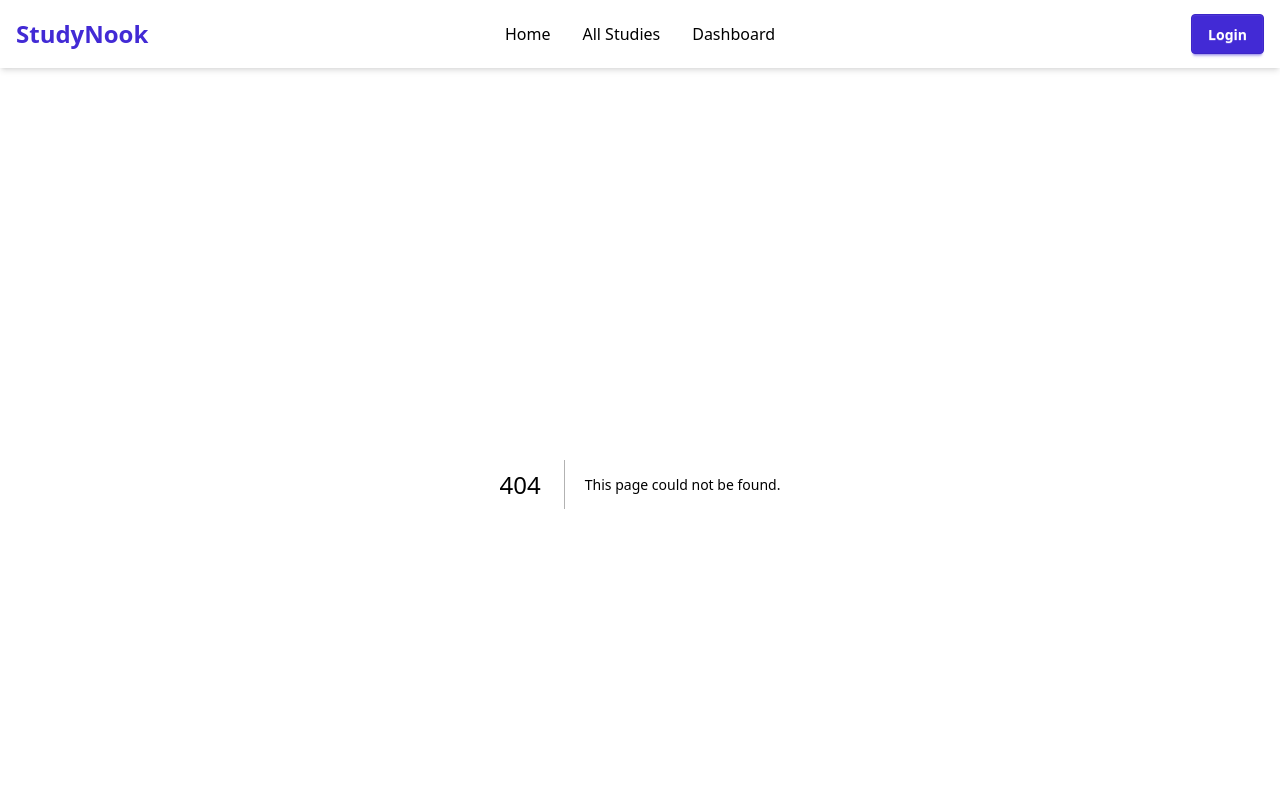
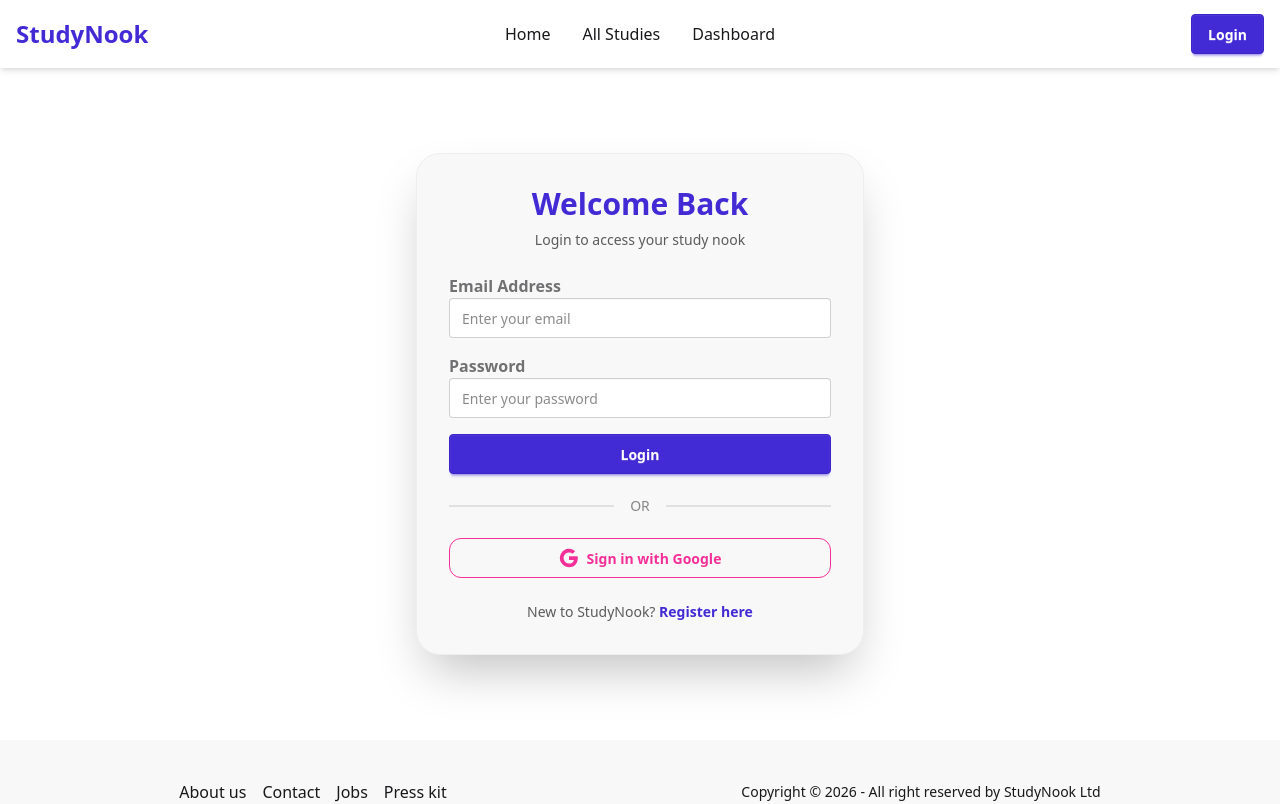
Before and after one commit to shahriarahmed02/B13-Assignment-9-clientside, a Next.js app: page /Login in a window 1280 px wide. Before the commit this address had no page. Shown: the top 804 px of the page. Built offline with nearby package versions, Linux system fonts and the light colour scheme.

Commit message:
Create structured Login and Register page UI

```diff
--- /dev/null
+++ b/src/app/Login/page.jsx
@@ -0,0 +1,59 @@
+'use client';
+import Link from 'next/link';
+
+const LoginPage = () => {
+    const handleLogin = (e) => {
+        e.preventDefault();
+        // Firebase login logic will go here
+    };
+
+    const handleGoogleSignIn = () => {
+        // Firebase Google Sign-In logic will go here
+    };
+
+    return (
+        <div className="min-h-[80vh] flex items-center justify-center bg-base-100 px-4">
+            <div className="card w-full max-w-md shadow-2xl bg-base-200 border border-base-300 p-6 md:p-8 rounded-3xl">
+                <h2 className="text-3xl font-extrabold text-center text-primary mb-2">Welcome Back</h2>
+                <p className="text-sm text-center text-base-content/70 mb-6">Login to access your study nook</p>
+
+                <form onSubmit={handleLogin} className="space-y-4">
+                    <div className="form-control">
+                        <label className="label">
+                            <span className="label-text font-semibold">Email Address</span>
+                        </label>
+                        <input type="email" placeholder="Enter your email" className="input input-bordered w-full" required />
+                    </div>
+                    <div className="form-control">
+                        <label className="label">
+                            <span className="label-text font-semibold">Password</span>
+                        </label>
+                        <input type="password" placeholder="Enter your password" className="input input-bordered w-full" required />
+                    </div>
+                    <div className="form-control mt-4">
+                        <button type="submit" className="btn btn-primary text-white w-full">Login</button>
+                    </div>
+                </form>
+
+                <div className="divider my-6 text-sm text-base-content/50">OR</div>
+
+                <button onClick={handleGoogleSignIn} className="btn btn-outline btn-secondary w-full flex items-center justify-center gap-2 rounded-xl">
+                    <svg className="w-5 h-5" viewBox="0 0 24 24">
+                        <path fill="currentColor" d="M22.56 12.25c0-.78-.07-1.53-.2-2.25H12v4.26h5.92c-.26 1.37-1.04 2.53-2.21 3.31v2.77h3.57c2.08-1.92 3.28-4.74 3.28-8.09z" />
+                        <path fill="currentColor" d="M12 23c2.97 0 5.46-.98 7.28-2.66l-3.57-2.77c-.98.66-2.23 1.06-3.71 1.06-2.86 0-5.29-1.93-6.16-4.53H2.18v2.84C3.99 20.53 7.7 23 12 23z" />
+                        <path fill="currentColor" d="M5.84 14.09c-.22-.66-.35-1.36-.35-2.09s.13-1.43.35-2.09V7.06H2.18C1.43 8.55 1 10.22 1 12s.43 3.45 1.18 4.94l2.85-2.22.81-.63z" />
+                        <path fill="currentColor" d="M12 5.38c1.62 0 3.06.56 4.21 1.64l3.15-3.15C17.45 2.09 14.97 1 12 1 7.7 1 3.99 3.47 2.18 7.06l3.66 2.84c.87-2.6 3.3-4.53 6.16-4.53z" />
+                    </svg>
+                    Sign in with Google
+                </button>
+
+                <p className="text-sm text-center text-base-content/70 mt-6">
+                    New to StudyNook?{' '}
+                    <Link href="/register" className="text-primary font-bold hover:underline">Register here</Link>
+                </p>
+            </div>
+        </div>
+    );
+};
+
+export default LoginPage;
--- /dev/null
+++ b/src/app/Register/page.jsx
@@ -0,0 +1,55 @@
+'use client';
+import Link from 'next/link';
+
+const RegisterPage = () => {
+    const handleRegister = (e) => {
+        e.preventDefault();
+        // Firebase registration logic will go here
+    };
+
+    return (
+        <div className="min-h-[85vh] flex items-center justify-center bg-base-100 px-4 my-6">
+            <div className="card w-full max-w-md shadow-2xl bg-base-200 border border-base-300 p-6 md:p-8 rounded-3xl">
+                <h2 className="text-3xl font-extrabold text-center text-primary mb-2">Create Account</h2>
+                <p className="text-sm text-center text-base-content/70 mb-6">Join StudyNook and start learning together</p>
+
+                <form onSubmit={handleRegister} className="space-y-4">
+                    <div className="form-control">
+                        <label className="label">
+                            <span className="label-text font-semibold">Full Name</span>
+                        </label>
+                        <input type="text" placeholder="Enter your full name" className="input input-bordered w-full" required />
+                    </div>
+                    <div className="form-control">
+                        <label className="label">
+                            <span className="label-text font-semibold">Email Address</span>
+                        </label>
+                        <input type="email" placeholder="Enter your email" className="input input-bordered w-full" required />
+                    </div>
+                    <div className="form-control">
+                        <label className="label">
+                            <span className="label-text font-semibold">Image URL</span>
+                        </label>
+                        <input type="url" placeholder="Paste your profile picture link" className="input input-bordered w-full" />
+                    </div>
+                    <div className="form-control">
+                        <label className="label">
+                            <span className="label-text font-semibold">Password</span>
+                        </label>
+                        <input type="password" placeholder="Create a strong password" className="input input-bordered w-full" required />
+                    </div>
+                    <div className="form-control mt-4">
+                        <button type="submit" className="btn btn-primary text-white w-full">Register</button>
+                    </div>
+                </form>
+
+                <p className="text-sm text-center text-base-content/70 mt-6">
+                    Already have an account?{' '}
+                    <Link href="/login" className="text-primary font-bold hover:underline">Login here</Link>
+                </p>
+            </div>
+        </div>
+    );
+};
+
+export default RegisterPage;
```
